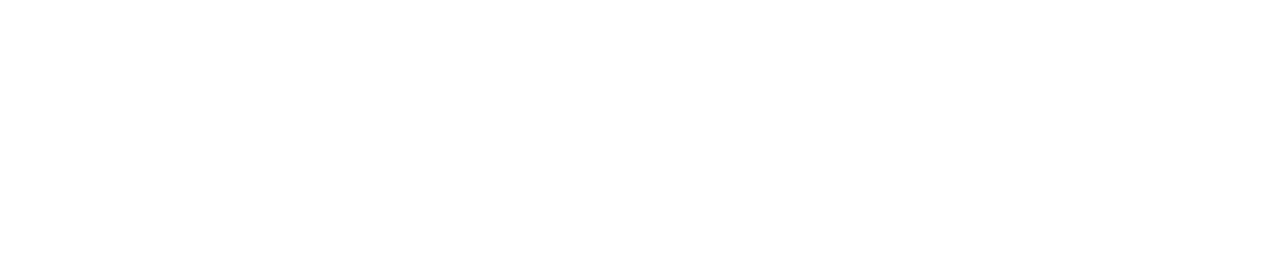
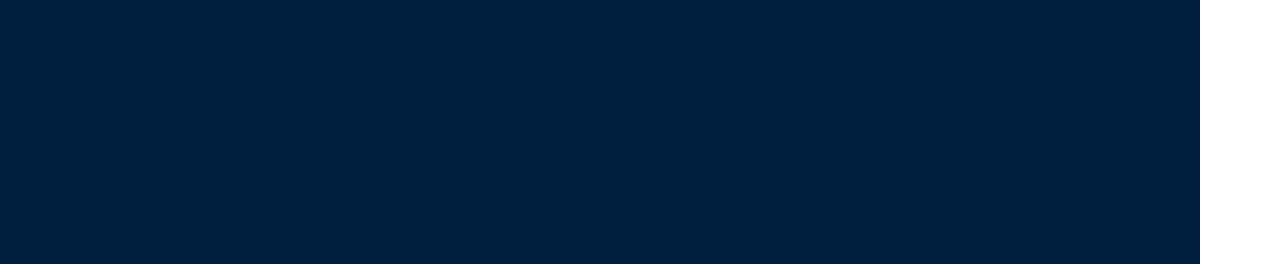
Before and after one commit to CanyonTurtle/pong-crafty-parcel, a website: page docs/index.html in a window 1280 px wide. Shown: the top 264 px of the page. Drawn offline with Linux system fonts and the light colour scheme; the site is published under a folder, as on GitHub Pages, so addresses that start at the root find nothing.

Commit message:
url chagne

```diff
--- a/docs/index.html
+++ b/docs/index.html
@@ -1 +1 @@
-<!doctype html><html><body><div id="game"></div><script src="/docs/41912730dda6da847728bd8bad28ca5c.js"></script><style>body{border:0;margin:0;padding:0}game{margin:auto;width:100%;height:500px}</style></body></html>
+<!doctype html><html><body><div id="game"></div><script src="41912730dda6da847728bd8bad28ca5c.js"></script><style>body{border:0;margin:0;padding:0}game{margin:auto;width:100%;height:500px}</style></body></html>
```
